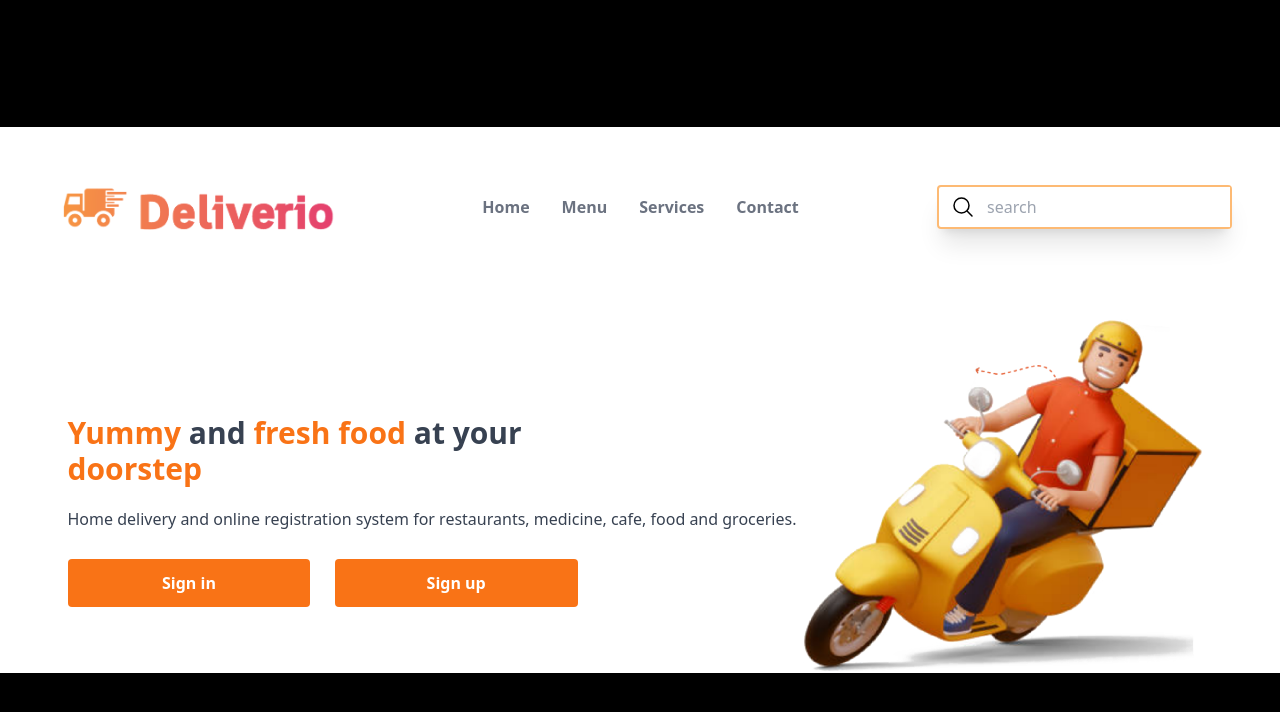
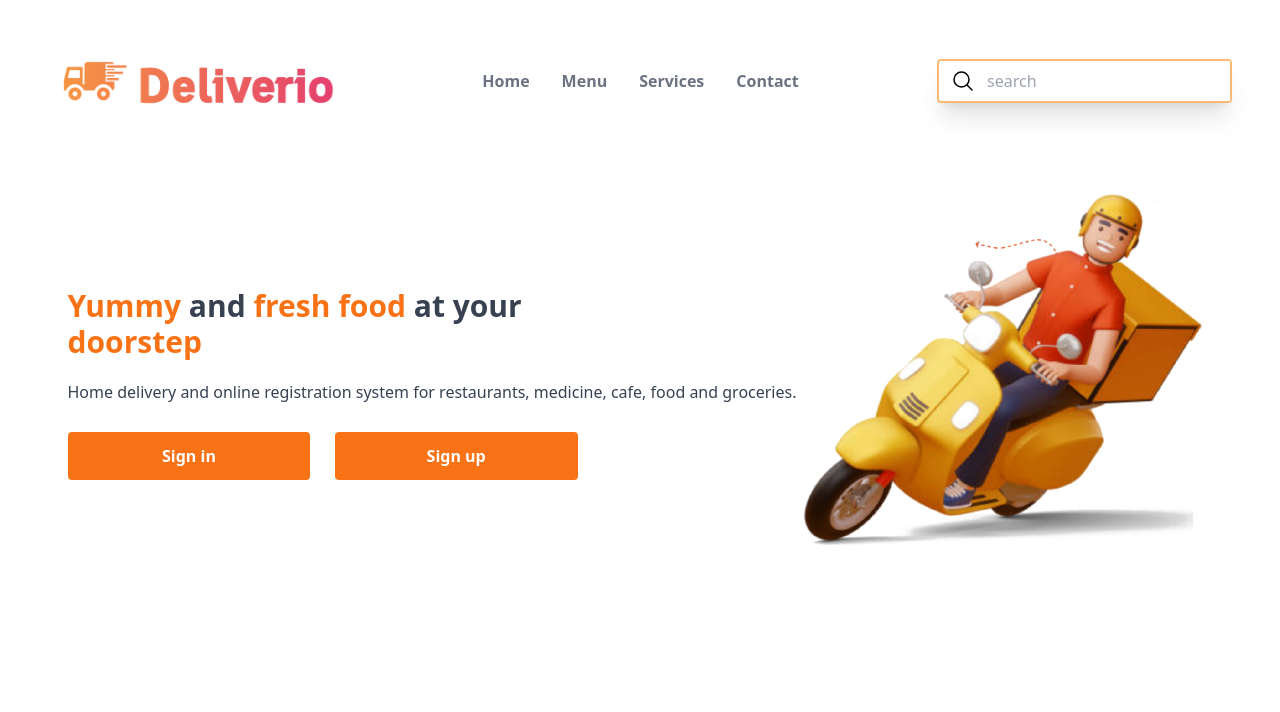
Before and after one commit to Jacbfrancis/Deliverio-website, a plain HTML site: page index.html in a window 1280 px wide. Drawn offline with nearby package versions, Linux system fonts and the light colour scheme.

Commit message:
Update index.html

```diff
--- a/index.html
+++ b/index.html
@@ -24,7 +24,7 @@
 
 </head>
 
-<body class= "md:bg-black md:flex justify-center md:items-center md:min-h-screen">
+<body>
     <div class="bg-white px-12 pt-5">
                     <!--- Navigation Bar --->
         <div>
```
